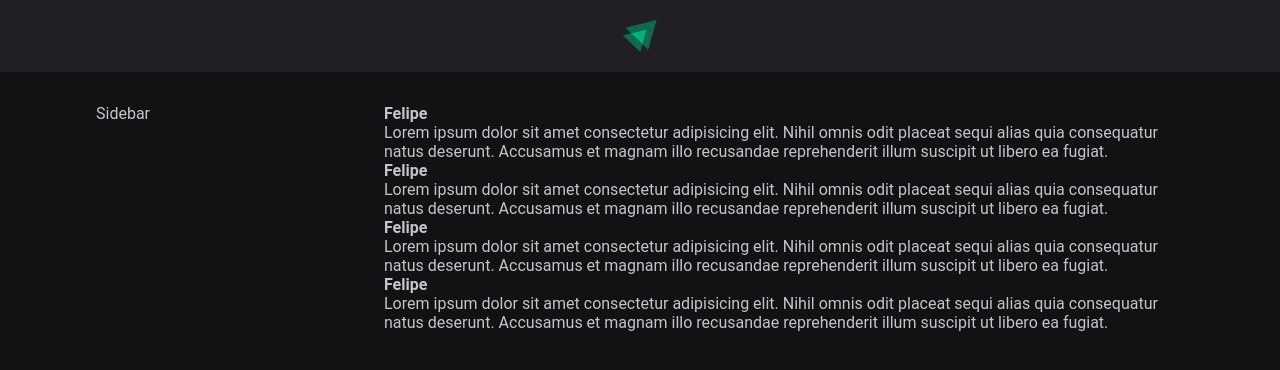
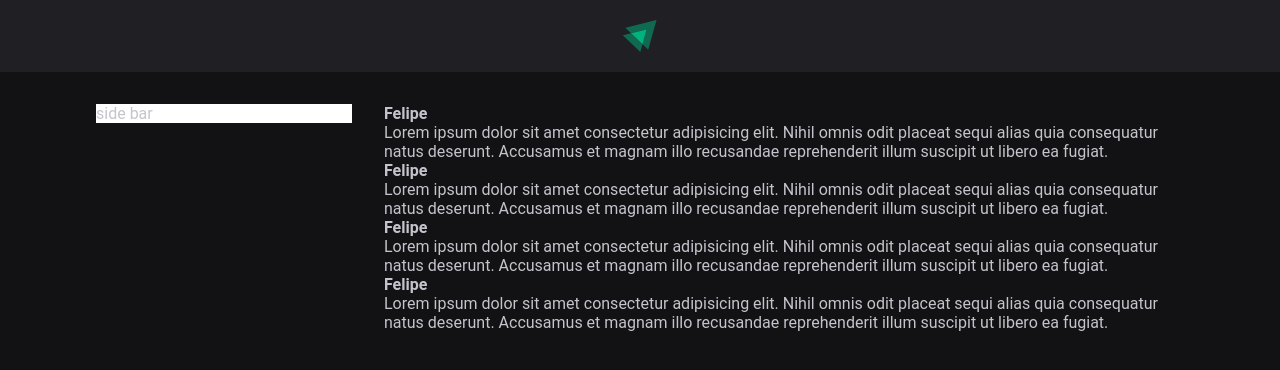
Before and after one commit to felipedev01/Ignite-Feed-Remake, a React app: page / in a window 1280 px wide. Shown: the top 370 px of the page. Built offline with nearby package versions, Linux system fonts and the light colour scheme; the HTML template or start-up script is replaced by a standard one.

Commit message:
Componente sidebar criado

```diff
--- a/src/App.jsx
+++ b/src/App.jsx
@@ -3,6 +3,7 @@
 import { Post } from './Components/Post'
 import './global.css'
 import styles from '../src/App.module.css'
+import { SideBar } from './Components/SideBar'
 
 export function App() {
 
@@ -13,9 +14,7 @@
 
     <div className={styles.Wrapper}>
 
-        <aside>
-          Sidebar
-        </aside>
+        <SideBar/>
         <main>
         <Post author="Felipe"
         content="Lorem ipsum dolor sit amet consectetur adipisicing elit. Nihil omnis odit placeat sequi alias quia consequatur natus deserunt. Accusamus et magnam illo recusandae reprehenderit illum suscipit ut libero ea fugiat.
--- /dev/null
+++ b/src/Components/SideBar.jsx
@@ -0,0 +1,10 @@
+import styles from '../Components/SideBar.module.css'
+
+export function SideBar(){
+
+    return(
+        <aside className={styles.SideBar}>
+           side bar
+        </aside>
+    )
+}
--- /dev/null
+++ b/src/Components/SideBar.module.css
@@ -0,0 +1,3 @@
+.SideBar{
+    background: white;
+}
```
